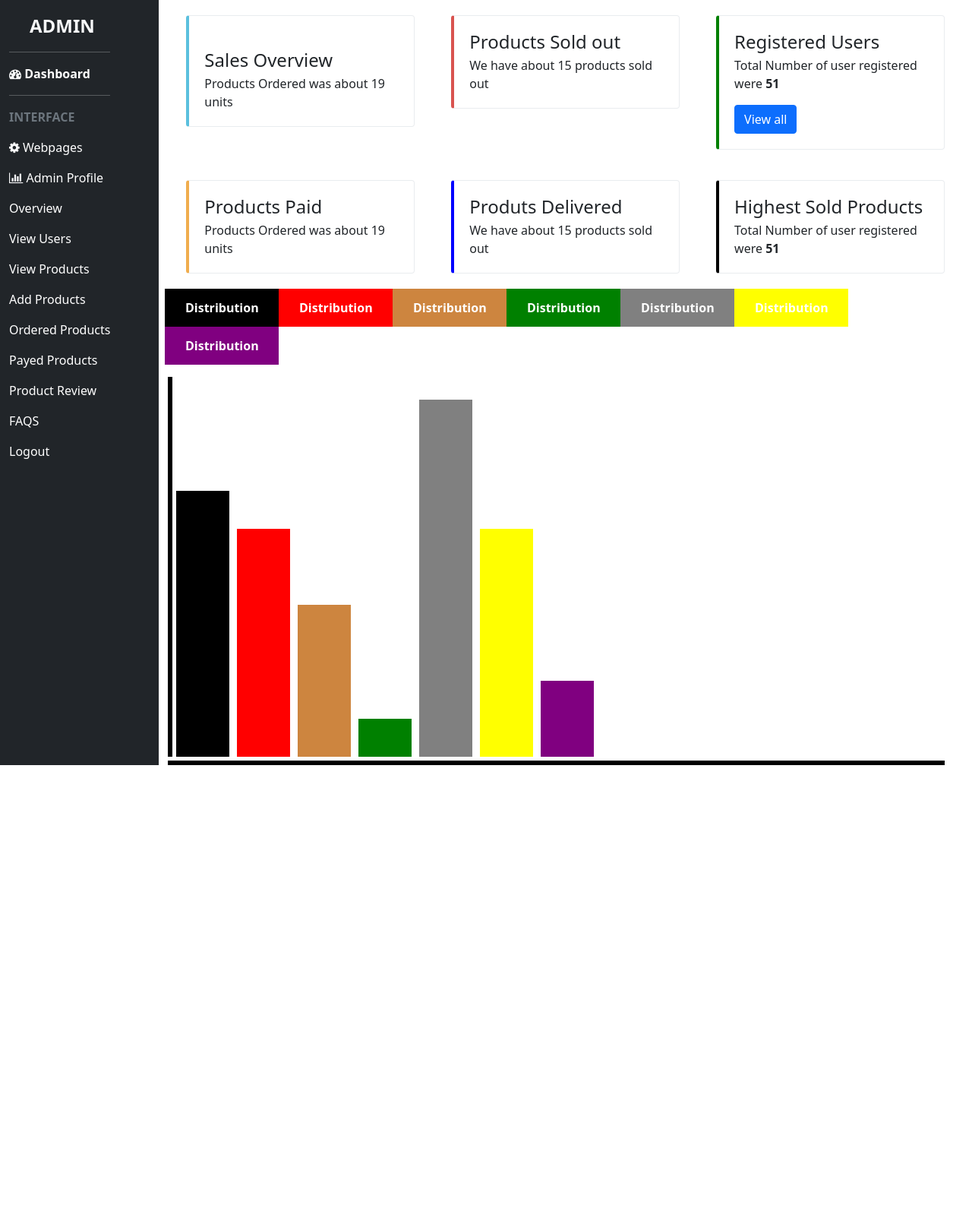
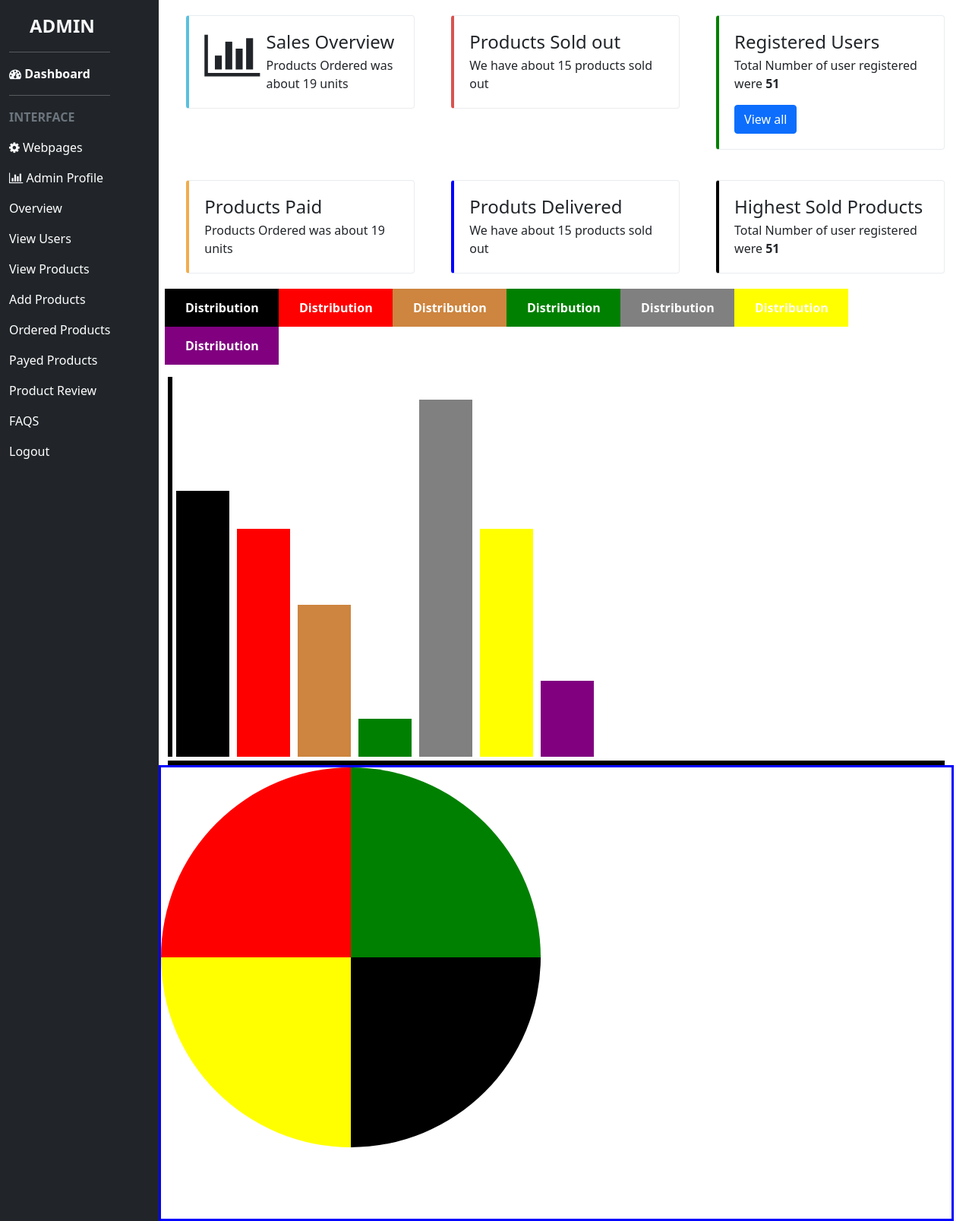
Before and after one commit to Joshuainfluence/veecla, a PHP site: page /veecla/admin/index.php in a window 1280 px wide. Shown: the whole page at 76% size. Before the commit the page ends 1007 px from the top, so only its background shows below. Run offline with PHP 8.4, Linux system fonts and the light colour scheme.

Commit message:
successful

```diff
--- a/admin/index.php
+++ b/admin/index.php
@@ -6,10 +6,12 @@
      <div class="row">
          <div class="col-sm-12 col-md-4 col-lg-4">
              <div class="bd-content ps-lg-4">
-                 <div class="bd-callout bd-callout-info">
-                     <img src="" alt="">
+                 <div class="bd-callout bd-callout-info d-flex">
+                     <i class="fa fa-bar-chart fa-4x me-2"></i>
+                     <div class="col">
                          <h4>Sales Overview</h4>
                          <p>Products Ordered was about 19 units</p>
+                     </div>
 
                  </div>
              </div>
@@ -147,22 +149,28 @@
              align-items: center;
              color: white;
          }
-         .colors:nth-child(2n){
+
+         .colors:nth-child(2n) {
              background-color: red;
          }
-         .colors:nth-child(3n){
+
+         .colors:nth-child(3n) {
              background-color: peru;
          }
-         .colors:nth-child(4n){
+
+         .colors:nth-child(4n) {
              background-color: green;
          }
-         .colors:nth-child(5n){
+
+         .colors:nth-child(5n) {
              background-color: grey;
          }
-         .colors:nth-child(6n){
+
+         .colors:nth-child(6n) {
              background-color: yellow;
          }
-         .colors:nth-child(7n){
+
+         .colors:nth-child(7n) {
              background-color: purple;
          }
      </style>
@@ -247,6 +255,70 @@
      <div class="horinzontal">
 
      </div>
+     <div class="row">
+         <style>
+             .pie {
+                 width: 100%;
+                 height: 600px;
+                 /* border-radius: 500px; */
+                 border: 3px solid blue;
+                 z-index: 99999;
+             }
+
+             .first {
+                 width: 250px;
+                 height: 250px;
+                 border: 3px solid red;
+                 background-color: red;
+                 border-radius: 500px 0px 0px 0px;
+                 z-index: -1;
+                 /* margin-left: -10px; */
+                 /* border-radius: 100%; */
+             }
+
+
+             .second {
+                 width: 250px;
+                 height: 250px;
+                 border: 3px solid green;
+                 background-color: green;
+                 border-radius: 0px 500px 0px 0px;
+                 /* margin-left: -10px; */
+                 /* border-radius: 100%; */
+             }
+
+             .third {
+                 width: 250px;
+                 height: 250px;
+                 border: 3px solid yellow;
+                 border-radius: 0px 0px 0px 250px;
+                 background-color: yellow;
+                 /* margin-left: -10px; */
+                 /* border-radius: 100%; */
+             }
+
+             .fourth {
+                 width: 250px;
+                 height: 250px;
+                 border: 3px solid black;
+                 background-color: black;
+                 border-radius: 0px 0px 500px 0px;
+                 /* margin-left: -10px; */
+                 /* border-radius: 100%; */
+             }
+         </style>
+         <div class="pie">
+             <div class="row d-flex">
+                 <div class="first"></div>
+                 <div class="second"></div>
+             </div>
+             <div class="row d-flex">
+                 <div class="third"></div>
+
+                 <div class="fourth"></div>
+             </div>
+         </div>
+     </div>
  </div>
 
  </body>
```
Also changed, not shown: admin/viewProducts.php (+4 -3 lines). Lines whose indentation alone changed are shown as unchanged.
